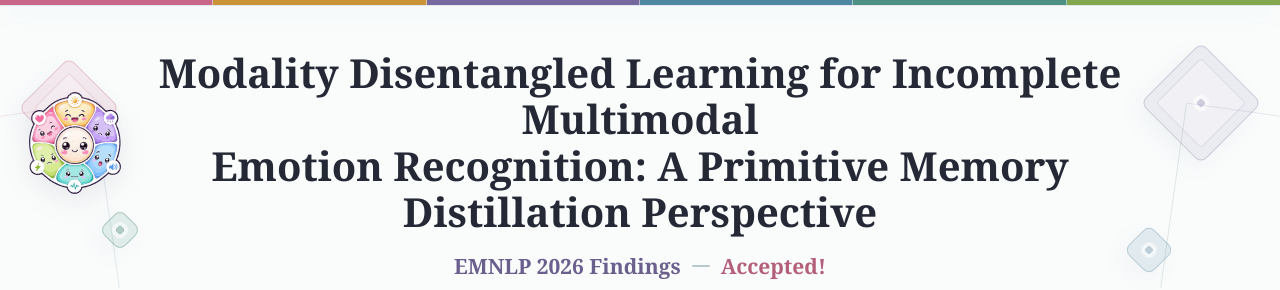
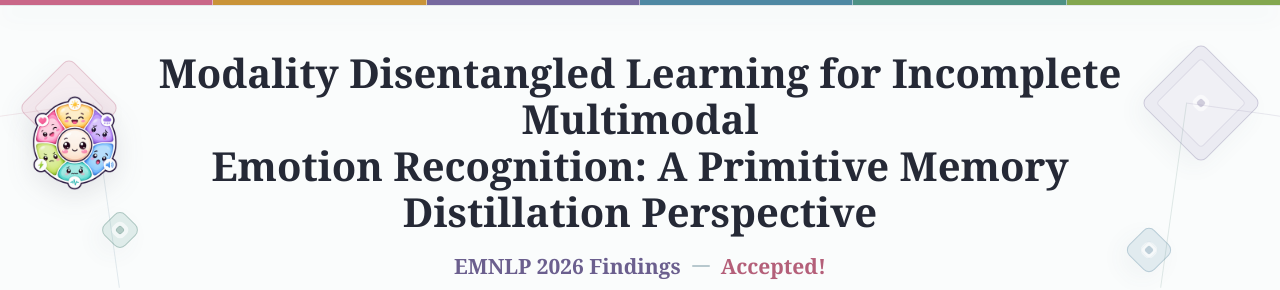
Before and after one commit to JiaqiZhang-Sengoku/JiaqiZhang-Sengoku.github.io, a Jekyll site: the page built from Web/PriMD/index.html, in a window 1280 px wide. Shown: the top 290 px of the page. Built offline with Jekyll 4.4.1, drawn with Linux system fonts in a browser that asks for light colours.

Commit message:
20260707

```diff
--- a/Web/PriMD/index.html
+++ b/Web/PriMD/index.html
@@ -10,10 +10,9 @@
   <title>PriMD | EMNLP 2026 Findings</title>
   <meta name="description" content="Primitive Memory Distillation for incomplete multimodal emotion recognition.">
   <meta name="theme-color" content="#fbfdfd">
-  <link rel="icon" type="image/svg+xml" href="/Web/PriMD/PriMD_Logo.svg?v=20260828">
-  <link rel="icon" type="image/webp" sizes="512x512" href="/Web/PriMD/PriMD_Logo.webp?v=20260828">
-  <link rel="apple-touch-icon" href="/Web/PriMD/PriMD_Logo.webp?v=20260828">
-  <link rel="shortcut icon" href="/Web/PriMD/PriMD_Logo.svg?v=20260828">
+  <link rel="icon" type="image/webp" sizes="1024x1024" href="/Web/PriMD/PriMD_Logo.webp?v=20260829-hd">
+  <link rel="apple-touch-icon" href="/Web/PriMD/PriMD_Logo.webp?v=20260829-hd">
+  <link rel="shortcut icon" type="image/webp" href="/Web/PriMD/PriMD_Logo.webp?v=20260829-hd">
   <link rel="stylesheet" href="/Web/PriMD/styles.css?v=20260828-hero-depth">
 </head>
 <body>
@@ -29,7 +28,7 @@
       </div>
       <div class="publication-header">
         <div class="title-lockup">
-          <img class="paper-logo" src="/Web/PriMD/PriMD_Logo.svg" alt="PriMD logo" width="102" height="102">
+          <img class="paper-logo" src="/Web/PriMD/PriMD_Logo.webp?v=20260829-hd" alt="PriMD logo" width="1024" height="1024" decoding="async" fetchpriority="high">
           <h1 id="paper-title">
             <span class="title-line">Modality Disentangled Learning for Incomplete Multimodal</span>
             <span class="title-line">Emotion Recognition: A Primitive Memory Distillation Perspective</span>
```
Also changed, not shown: Web/PriMD/PriMD_Logo.svg (deleted), Web/PriMD/PriMD_Logo.webp.
